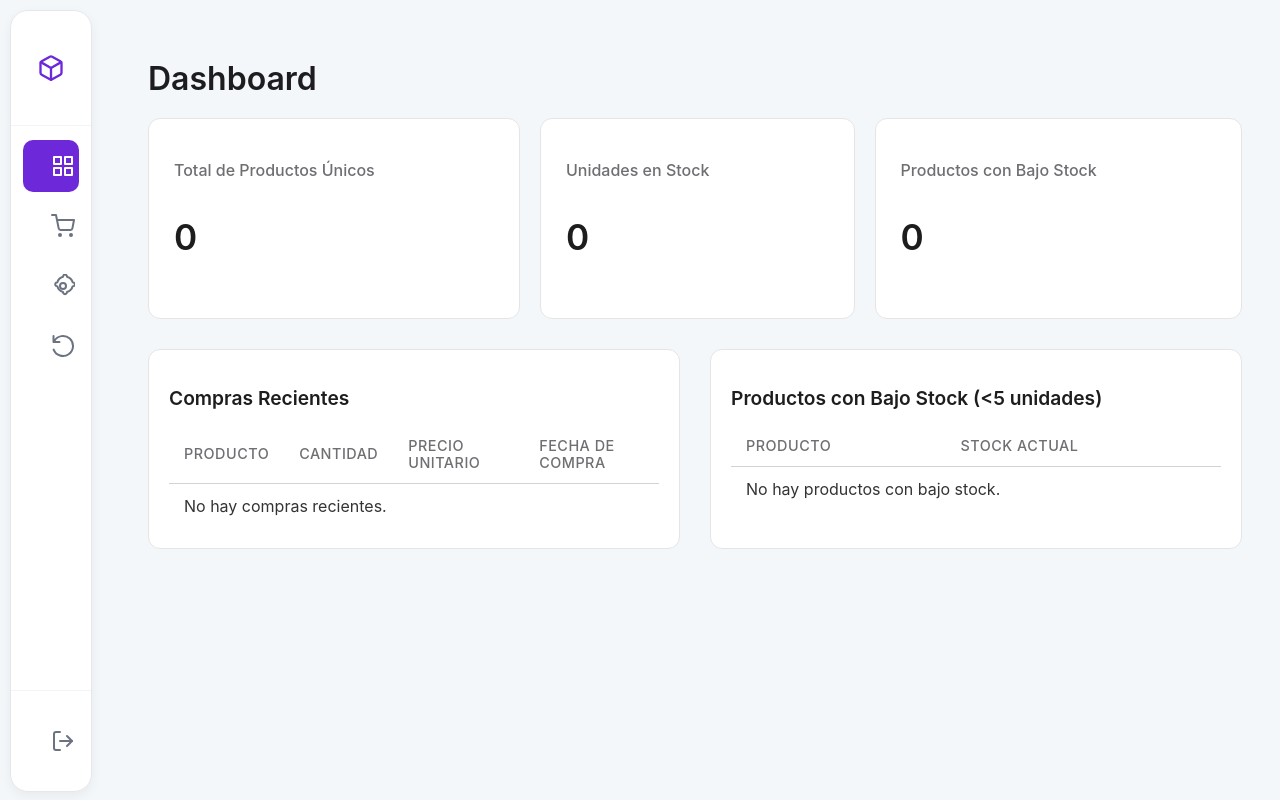
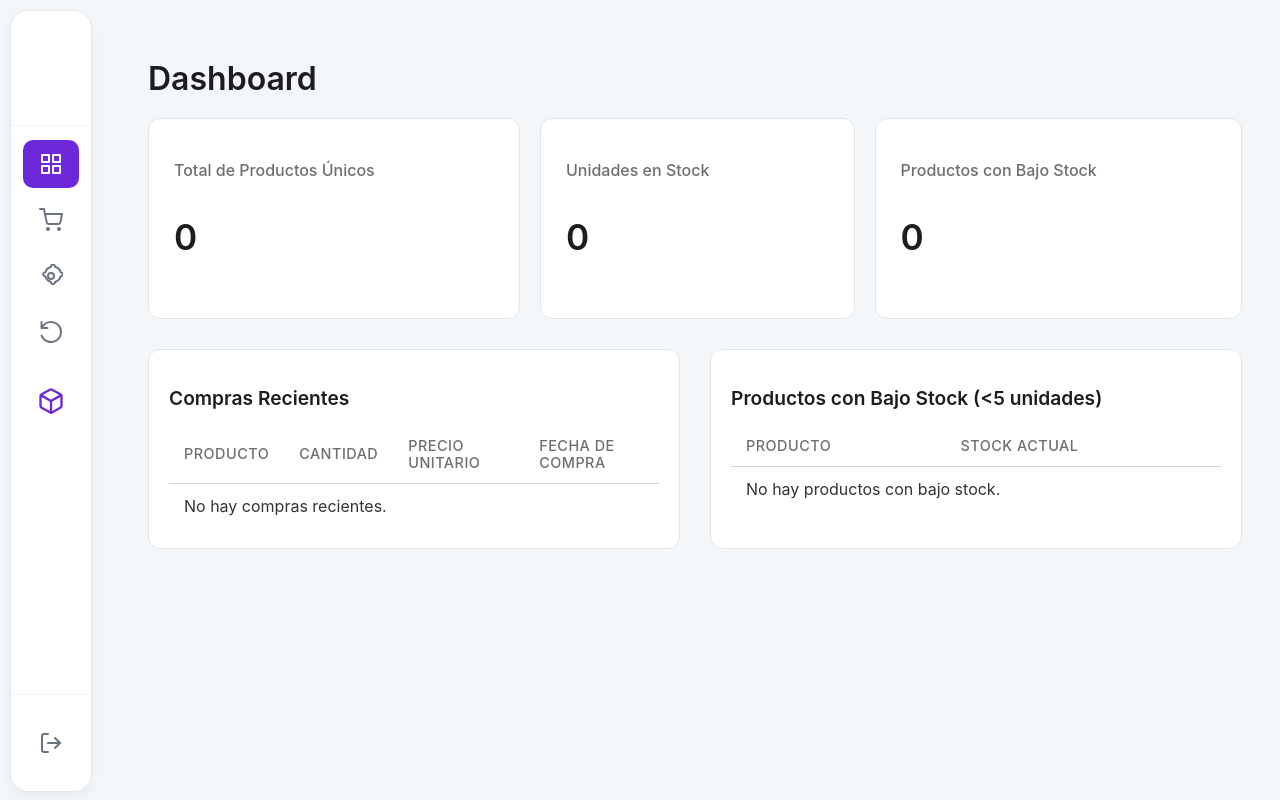
Before and after one commit to Codearlo/sis_inv, a PHP site: page /dashboard.php in a window 1280 px wide. Run offline with PHP 8.4, Linux system fonts and the light colour scheme; the visitor is signed in with stand-in values (Sample User, id 1); data that the repository does not hold is empty.

Commit message:
Subiendo los archivos

```diff
--- a/public/css/sidebar_styles.css
+++ b/public/css/sidebar_styles.css
@@ -24,11 +24,12 @@
 .sidebar_header {
     display: flex;
     align-items: center;
-    padding: 22px 26px;
+    padding: 22px 28px;
     min-height: 70px;
     font-size: 1.2rem;
     font-weight: 600;
     color: #111827;
+    flex-shrink: 0;
 }
 
 .sidebar_header .sidebar_icon {
@@ -53,6 +54,7 @@
     border-radius: 10px;
     font-weight: 500;
     transition: background-color 0.2s ease-in-out, color 0.2s ease-in-out;
+    position: relative; /* Contenedor para el posicionamiento del ícono */
 }
 
 .sidebar_nav-item:hover {
@@ -78,29 +80,44 @@
     display: flex;
     align-items: center;
     justify-content: center;
-    min-width: 24px;
     color: #6B7280;
-    transition: color 0.2s ease-in-out;
     flex-shrink: 0;
-    margin-right: 22px; /* Margen fijo para separar del texto */
+
+    /* --- LÓGICA DE POSICIÓN ANIMADA --- */
+    position: absolute;
+    top: 50%;
+    /* Posición por defecto (colapsado): centrado */
+    left: 50%;
+    transform: translate(-50%, -50%);
+    transition: color 0.2s ease, left 0.3s cubic-bezier(0.4, 0, 0.2, 1), transform 0.3s cubic-bezier(0.4, 0, 0.2, 1);
 }
 
-/* --- NUEVA ANIMACIÓN --- */
+.sidebar_container.is-expanded .sidebar_icon {
+    /* Posición al expandir: a la izquierda */
+    left: 28px;
+    transform: translateY(-50%); /* Solo se traslada en Y */
+}
+
+
 .sidebar_text {
     opacity: 0;
-    transform: translateX(-15px); /* Inicia ligeramente a la izquierda y oculto */
+    transform: translateX(-15px);
     transition: opacity 0.25s ease-out, transform 0.25s ease-out;
-    white-space: nowrap; /* Evita que el texto se parta en la animación */
+    white-space: nowrap;
+    /* Margen para no superponerse con el ícono posicionado */
+    margin-left: 50px;
 }
 
 .sidebar_container.is-expanded .sidebar_text {
     opacity: 1;
-    transform: translateX(0); /* Vuelve a su posición original */
+    transform: translateX(0);
 }
 
 .sidebar_footer {
     padding: 20px 0;
     border-top: 1px solid #F3F4F6;
+    margin-top: auto;
+    flex-shrink: 0;
 }
 
 .sidebar_logout-item {
```
